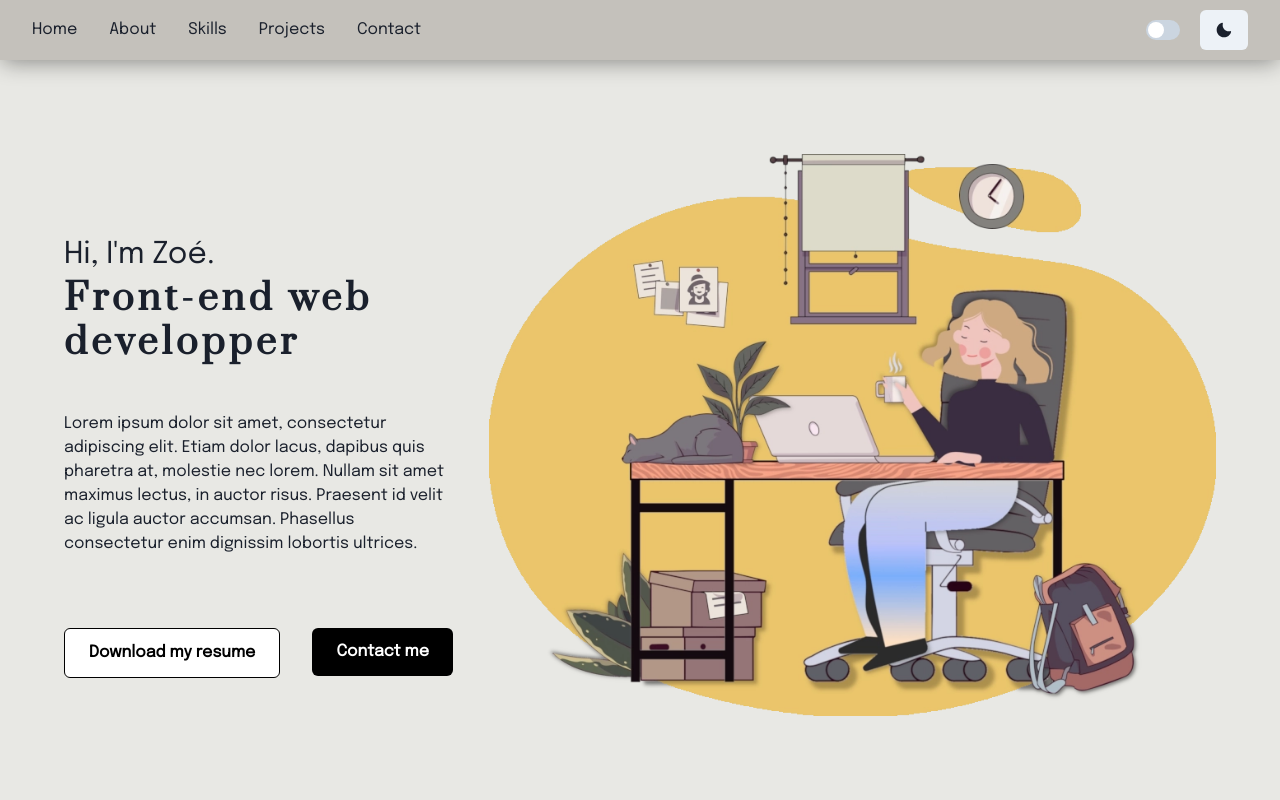
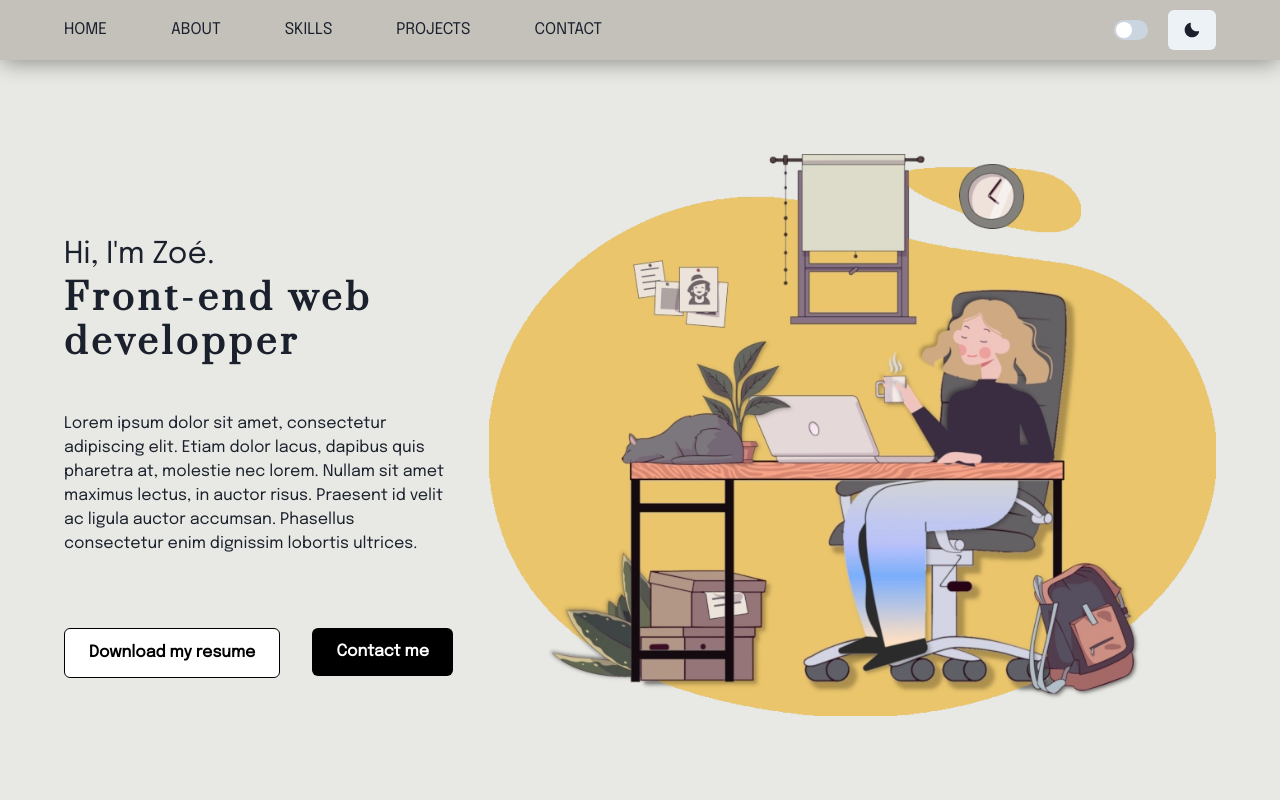
Before and after one commit to Tsuricate/Portfolio, a React (Create React App) app: page / in a window 1280 px wide. Shown: the top 800 px of the page. Built offline with nearby package versions, Linux system fonts and the light colour scheme.

Commit message:
Style: navbar style

```diff
--- a/src/components/NavBar.js
+++ b/src/components/NavBar.js
@@ -25,14 +25,13 @@ const NavBar = () => {
     <>
       <Box
         bg={useColorModeValue('#C4C1BB', '#2c2c2c')}
-        boxShadow="0px 4px 22px -2px rgba(10,10,8,0.43)
-        "
-        px={{ base: 4, lg: 8 }}
+        boxShadow="0px 4px 22px -2px rgba(10,10,8,0.43)"
+        px={{ base: 7, lg: 16 }}
         position="fixed"
         width="100%"
         zIndex={1}
       >
-        <Flex h={16} alignItems="center" justifyContent="space-between" height="60px">
+        <Flex alignItems="center" justifyContent="space-between" height="60px">
           <IconButton
             size="md"
             icon={isOpen ? <CloseIcon /> : <HamburgerIcon />}
@@ -41,7 +40,13 @@ const NavBar = () => {
             onClick={isOpen ? onClose : onOpen}
           />
           <HStack alignItems="center">
-            <HStack as="nav" spacing={8} display={{ base: 'none', md: 'flex' }}>
+            <HStack
+              as="nav"
+              spacing={{ md: 8, xl: 16 }}
+              display={{ base: 'none', md: 'flex' }}
+              textTransform="uppercase"
+              fontWeight="medium"
+            >
               {Links.map((link) => (
                 <NavLink key={link}>{link}</NavLink>
               ))}
@@ -56,8 +61,8 @@ const NavBar = () => {
         </Flex>
 
         {isOpen ? (
-          <Box pb={4} display={{ md: 'none' }}>
-            <Stack as="nav" spacing={4}>
+          <Box pb={4} display={{ md: 'none' }} textTransform="uppercase">
+            <Stack as="nav" spacing={5}>
               {Links.map((link) => (
                 <NavLink key={link}>{link}</NavLink>
               ))}
```
